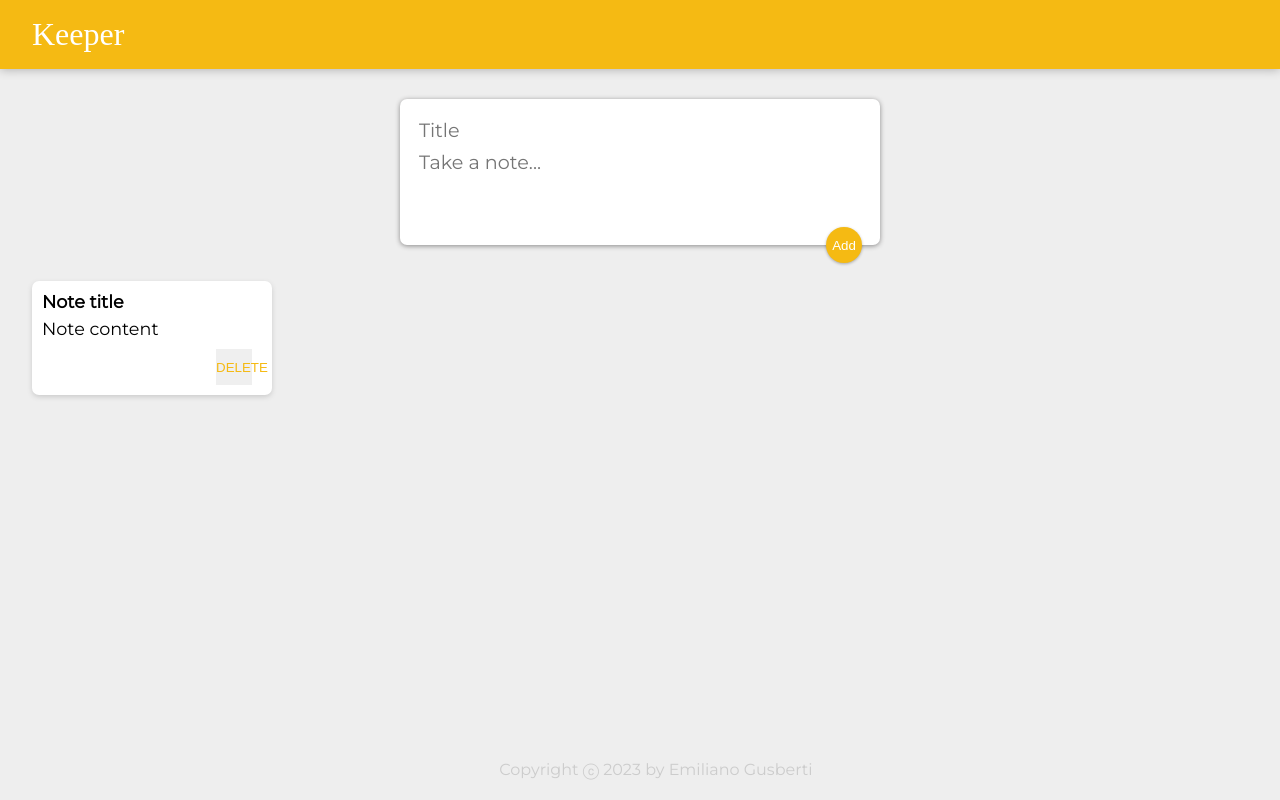
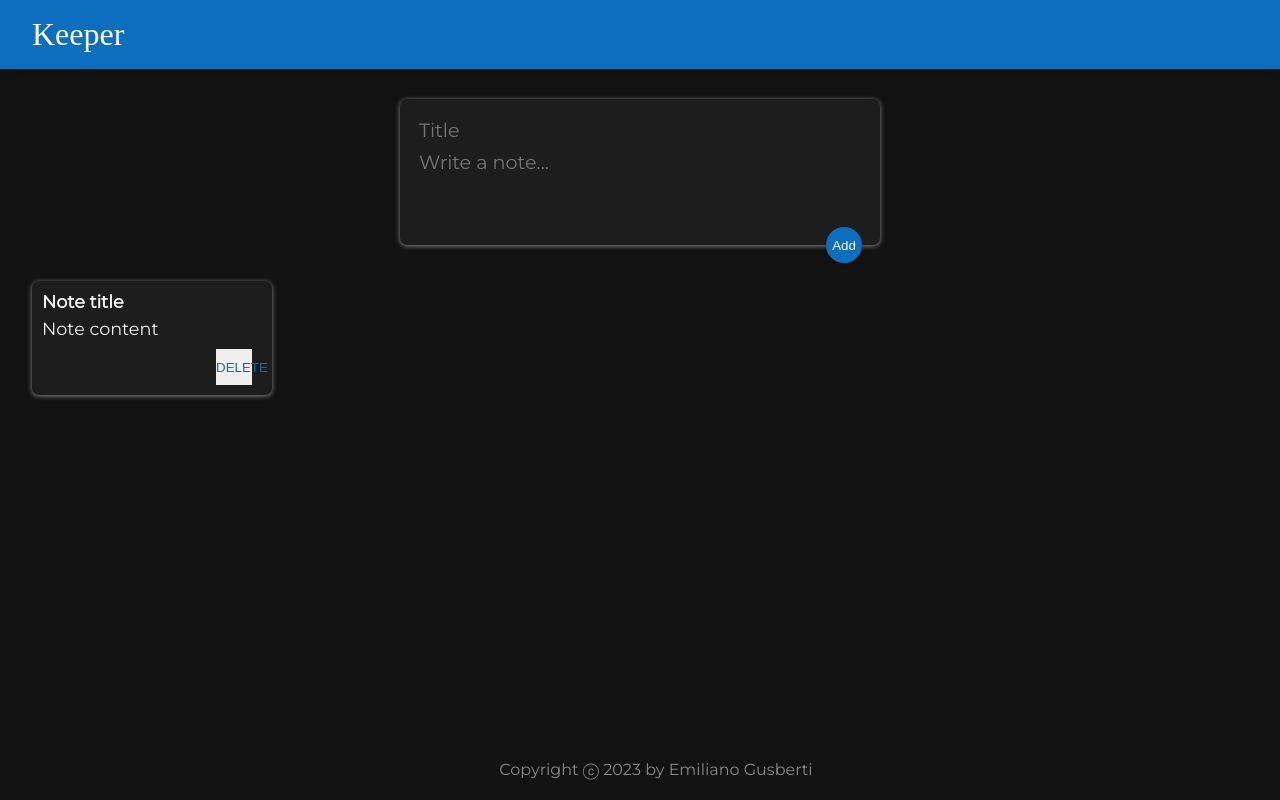
Before and after one commit to EGusb/Keeper-App, a React (Create React App) app: page / in a window 1280 px wide. Built offline with nearby package versions, Linux system fonts and the light colour scheme; a web font is replaced by a local one.

Commit message:
Order imports alphabetically, change styles

```diff
--- a/public/styles.css
+++ b/public/styles.css
@@ -7,12 +7,12 @@ html {
   font-family: "Montserrat", sans-serif;
 }
 body {
-  background: #eee;
+  background: #121212;
   padding: 0 16px;
 }
 
 header {
-  background-color: #f5ba13;
+  background-color: #0c6ebe;
   margin: auto -16px;
   padding: 16px 32px;
   box-shadow: 0 0 10px 0 rgba(0, 0, 0, 0.3);
@@ -33,12 +33,13 @@ footer {
 }
 
 footer p {
-  color: #ccc;
+  color: rgb(138, 137, 137);
 }
 .note {
-  background: #fff;
+  background: rgb(29, 29, 29);
+  color: rgb(241, 243, 244);
   border-radius: 7px;
-  box-shadow: 0 2px 5px #ccc;
+  box-shadow: 0 1px 5px rgb(138, 137, 137);
   padding: 10px;
   width: 240px;
   margin: 16px;
@@ -59,7 +60,7 @@ footer p {
   position: relative;
   float: right;
   margin-right: 10px;
-  color: #f5ba13;
+  color: #0c6ebe;
   border: none;
   width: 36px;
   height: 36px;
@@ -75,9 +76,13 @@ form {
   padding: 15px;
   border-radius: 7px;
   box-shadow: 0 1px 5px rgb(138, 137, 137);
+  background: rgb(29, 29, 29);
+  color: rgb(241, 243, 244);
 }
 form input,
 form textarea {
+  background: rgb(29, 29, 29);
+  color: rgb(241, 243, 244);
   width: 100%;
   border: none;
   padding: 4px;
@@ -90,7 +95,7 @@ form button {
   position: absolute;
   right: 18px;
   bottom: -18px;
-  background: #f5ba13;
+  background: #0c6ebe;
   color: #fff;
   border: none;
   border-radius: 50%;
--- a/src/components/CreateArea.jsx
+++ b/src/components/CreateArea.jsx
@@ -5,7 +5,7 @@ function CreateArea() {
     <div>
       <form>
         <input name="title" placeholder="Title" />
-        <textarea name="content" placeholder="Take a note..." rows="3" />
+        <textarea name="content" placeholder="Write a note..." rows="3" />
         <button>Add</button>
       </form>
     </div>
```
Also changed, not shown: src/components/App.jsx (+4 -4 lines).
